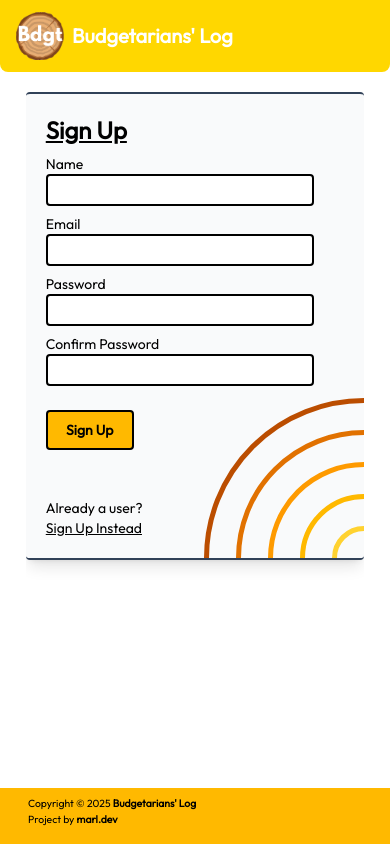
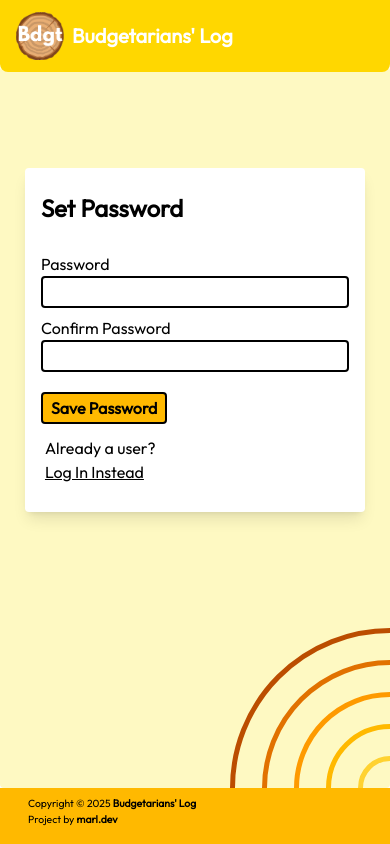
Before and after one commit to marlmunar/budget-tracker, a React (Vite) app in the folder frontend/: page /register in a window 390 px wide. Built offline with nearby package versions, Linux system fonts and the light colour scheme.

Commit message:
Improved the UI for logging in and registering in mobile screen

```diff
--- a/frontend/src/App.jsx
+++ b/frontend/src/App.jsx
@@ -4,10 +4,10 @@ import { Outlet } from "react-router-dom";
 
 const App = () => {
   return (
-    <div className="flex flex-col min-h-screen ">
+    <div className="flex flex-col min-h-screen w-scree">
       <Header />
-      <div className="relative grow grid items-center min-h-[100%] mx-auto">
-        <div className="container min-h-[100%] px-4 xl:px-10 min-w-[95vw]">
+      <div className="relative grow grid items-center h-full w-full mx-auto">
+        <div className="h-full xl:px-10">
           <Outlet />
         </div>
       </div>
--- a/frontend/src/components/FormContainer.jsx
+++ b/frontend/src/components/FormContainer.jsx
@@ -1,8 +1,12 @@
-const FormContainer = ({ children }) => {
+const FormContainer = ({ children, title }) => {
   return (
-    <div className="form-container my-5 overflow-hidden bg-gray-50">
-      <div className="relative justify-between h-full">
-        <div className="relative z-10">{children}</div>
+    <div className="h-full w-full bg-yellow-100">
+      {/* mx-auto shadow-lg text-sm md:text-base rounded lg:max-w-[45vw] border-y-2 border-slate-700 md:h-[min-content] my-5 overflow-hidden bg-gray-50 border min-h-full */}
+      <div className="p-4 relative h-full flex flex-col justify-start items-center">
+        <div className="m-4 relative top-[10%] rounded z-10 w-[95%] min-h-[50%] max-h-[min-content] p-4 py-6 shadow-lg bg-white flex flex-col gap-2">
+          <h1 className="text-2xl font-semibold mb-5">{title}</h1>
+          {children}
+        </div>
         <div className="absolute bottom-0 right-0">
           <div className="relative overflow-hidden h-[20rem] w-[20rem]">
             <div className="absolute bottom-[-10rem] left-[50%] flex justify-center items-center h-[20rem] w-[20rem]">
--- a/frontend/src/components/Header.jsx
+++ b/frontend/src/components/Header.jsx
@@ -63,7 +63,7 @@ const Header = () => {
   }, []);
 
   return (
-    <header className="header">
+    <header className="header z-10">
       <div className="header-container">
         <Link to="/">
           <div className="flex items-center gap-2">
--- a/frontend/src/index.css
+++ b/frontend/src/index.css
@@ -101,25 +101,21 @@ button > * {
   @apply text-xl font-semibold self-center;
 }
 
-.form-container {
-  @apply mx-auto shadow-lg text-sm md:text-base rounded lg:max-w-[45vw] border-y-2 border-slate-700 md:h-[min-content];
-}
-
 .form-body {
   @apply flex flex-col gap-2 p-5 md:py-10  md:pl-10 shadow-lg rounded-r;
 }
 
 .form-button {
-  @apply mt-2 border-2 rounded p-2 max-w-22 font-semibold bg-amber-400 transition-all duration-300
+  @apply mt-3 border-2 h-8 rounded min-w-[22] px-2 font-semibold bg-amber-400 transition-all duration-300
   hover:bg-amber-300 hover:border-transparent hover:shadow shadow-slate-800;
 }
 
 .form-input-container {
-  @apply flex flex-col max-w-[25rem];
+  @apply flex flex-col max-w-[25rem] mb-2;
 }
 
 .form-input {
-  @apply bg-white rounded min-h-8 px-2 w-[90%] border-2;
+  @apply bg-white rounded h-8 px-2 border-2 w-full;
 }
 
 .tool-button {
--- a/frontend/src/pages/Login.jsx
+++ b/frontend/src/pages/Login.jsx
@@ -5,14 +5,12 @@ import { useDispatch, useSelector } from "react-redux";
 import { setIsLoggingIn } from "../slices/userSlice";
 import { useLoginMutation } from "../slices/userApiSlice";
 import { setCredentials } from "../slices/authSlice";
-import { AnimatePresence, motion } from "framer-motion";
 const loginChannel = new BroadcastChannel("login_channel");
 
 const Login = () => {
   const [email, setEmail] = useState("");
   const [password, setPassword] = useState("");
   const [error, setError] = useState("");
-  const [isVisible, setIsVisible] = useState(true);
 
   const [login, { isLoading }] = useLoginMutation();
 
@@ -51,22 +49,11 @@ const Login = () => {
   };
 
   return (
-    <main className="overflow-hidden">
+    <main className="my-[-5px] z-0 rounded overflow-hidden flex flex-col gap-5 w-full h-[calc(100%+5px)]">
       <title>Budgetarians' Log - Login</title>
-      <AnimatePresence mode="wait">
-        {isVisible && (
-          <motion.div
-            key="login"
-            initial={{ opacity: 0, x: -100 }}
-            animate={{ opacity: 1, x: 0 }}
-            exit={{ opacity: 0, x: -100 }}
-            transition={{ duration: 0.5 }}
-            className="overflow-hidden"
-          >
-            <FormContainer>
-              <form onSubmit={handleSubmit} className="form-body">
-                <h3 className="text-2xl font-semibold underline">Log In</h3>
 
+      <FormContainer title={"Login"}>
+        <form onSubmit={handleSubmit} className="h-full">
           <div className="form-input-container">
             <label htmlFor="email">Email</label>
             <input
@@ -97,15 +84,16 @@ const Login = () => {
           <button type="submit" formNoValidate className="form-button">
             Log In
           </button>
+        </form>
 
-                <div className="mt-10">
+        <div className="p-1">
           <p>New user?</p>
 
           <a
             href="#"
             onClick={(e) => {
               e.preventDefault();
-                      setIsVisible(false);
+              // setIsVisible(false);
               setTimeout(() => navigate("/register"), 450);
             }}
             className="underline cursor-pointer"
@@ -113,11 +101,7 @@ const Login = () => {
             Sign Up Instead
           </a>
         </div>
-              </form>
       </FormContainer>
-          </motion.div>
-        )}
-      </AnimatePresence>
     </main>
   );
 };
--- a/frontend/src/pages/Register.jsx
+++ b/frontend/src/pages/Register.jsx
@@ -15,6 +15,7 @@ const Register = () => {
   const [confirmPassword, setConfirmPassword] = useState("");
   const [error, setError] = useState("");
   const [isVisible, setIsVisible] = useState(true);
+  const [isSettingPassword, setIsSettingPassword] = useState(true);
 
   const [register, { isLoading }] = useRegisterMutation();
 
@@ -64,49 +65,11 @@ const Register = () => {
   };
 
   return (
-    <main className="overflow-hidden">
+    <main className="my-[-5px] z-0 rounded overflow-hidden flex flex-col gap-5 w-full h-[calc(100%+5px)]">
       <title>Budgetarians' Log - Register</title>
-      <AnimatePresence mode="wait">
-        {isVisible && (
-          <motion.div
-            key="login"
-            initial={{ opacity: 0, x: 100 }}
-            animate={{ opacity: 1, x: 0 }}
-            exit={{ opacity: 0, x: 100 }}
-            transition={{ duration: 0.5 }}
-            className="overflow-hidden"
-          >
-            <FormContainer>
-              <form
-                onSubmit={handleSubmit}
-                className="form-body min-h-[min-content] "
-              >
-                <h3 className="text-2xl font-semibold underline">Sign Up</h3>
-
-                <div className="form-input-container">
-                  <label htmlFor="name">Name</label>
-                  <input
-                    className="form-input"
-                    type="text"
-                    name="name"
-                    autoComplete="off"
-                    value={name}
-                    onChange={(e) => setName(e.target.value)}
-                    required
-                  />
-                </div>
-                <div className="form-input-container">
-                  <label htmlFor="email">Email</label>
-                  <input
-                    className="form-input"
-                    type="email"
-                    name="email"
-                    autoComplete="off"
-                    value={email}
-                    onChange={(e) => setEmail(e.target.value)}
-                    required
-                  />
-                </div>
+      {isSettingPassword ? (
+        <FormContainer title={"Set Password"}>
+          <form onSubmit={handleSubmit} className="h-full">
             <div className="form-input-container">
               <label htmlFor="password">Password</label>
               <input
@@ -135,10 +98,11 @@ const Register = () => {
             <div className="pl-1 text-red-500 text-sm">{error}</div>
 
             <button type="submit" formNoValidate className="form-button">
-                  Sign Up
+              Save Password
             </button>
+          </form>
 
-                <div className="mt-10">
+          <div className="p-1">
             <p>Already a user?</p>
             <a
               href="#"
@@ -149,14 +113,61 @@ const Register = () => {
               }}
               className="underline cursor-pointer"
             >
-                    Sign Up Instead
+              Log In Instead
             </a>
           </div>
+        </FormContainer>
+      ) : (
+        <FormContainer title={"Sign Up"}>
+          <form onSubmit={handleSubmit} className="h-full">
+            <div className="form-input-container">
+              <label htmlFor="name">Name</label>
+              <input
+                className="form-input"
+                type="text"
+                name="name"
+                autoComplete="off"
+                value={name}
+                onChange={(e) => setName(e.target.value)}
+                required
+              />
+            </div>
+            <div className="form-input-container">
+              <label htmlFor="email">Email</label>
+              <input
+                className="form-input"
+                type="email"
+                name="email"
+                autoComplete="off"
+                value={email}
+                onChange={(e) => setEmail(e.target.value)}
+                required
+              />
+            </div>
+
+            <div className="pl-1 text-red-500 text-sm">{error}</div>
+
+            <button type="submit" formNoValidate className="form-button">
+              Sign Up
+            </button>
           </form>
+
+          <div className="p-1">
+            <p>Already a user?</p>
+            <a
+              href="#"
+              onClick={(e) => {
+                e.preventDefault();
+                setIsVisible(false);
+                setTimeout(() => navigate("/login"), 450);
+              }}
+              className="underline cursor-pointer"
+            >
+              Log In Instead
+            </a>
+          </div>
         </FormContainer>
-          </motion.div>
       )}
-      </AnimatePresence>
     </main>
   );
 };
```
Lines whose indentation alone changed are shown as unchanged.
